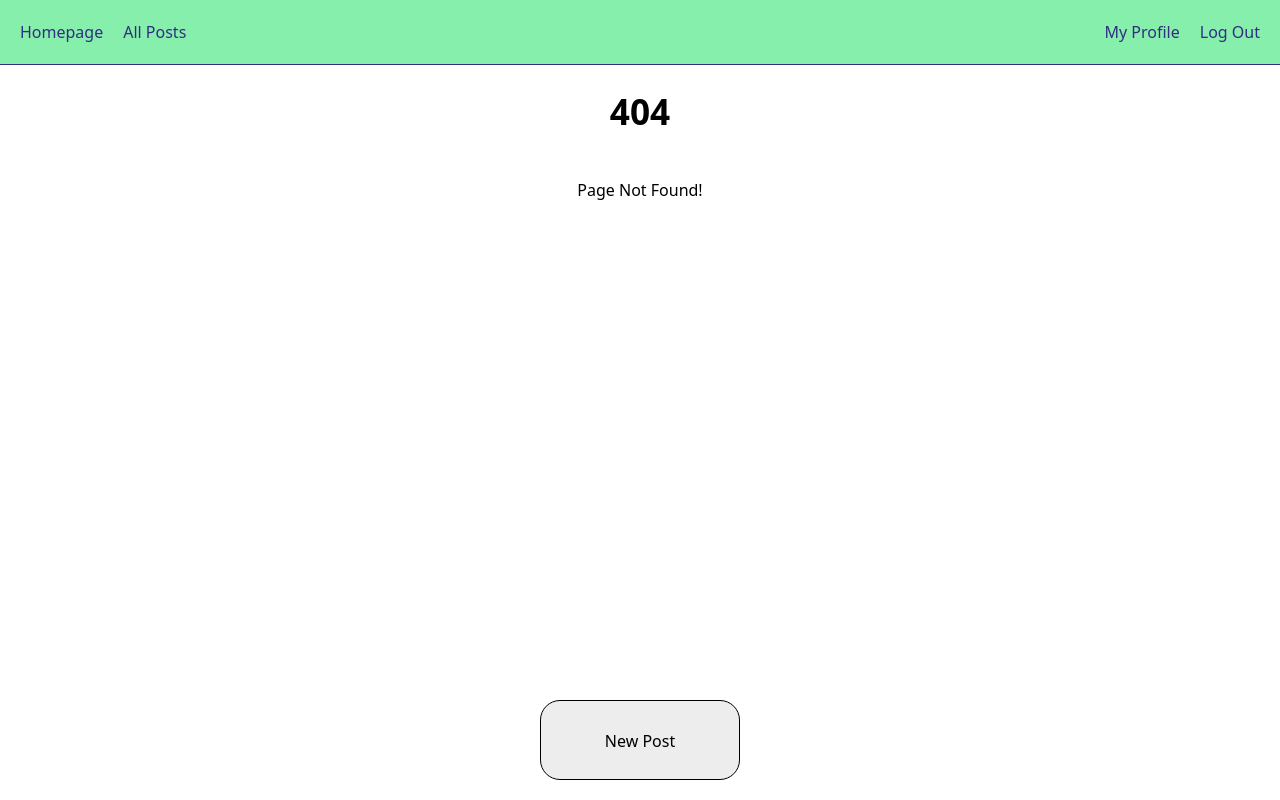
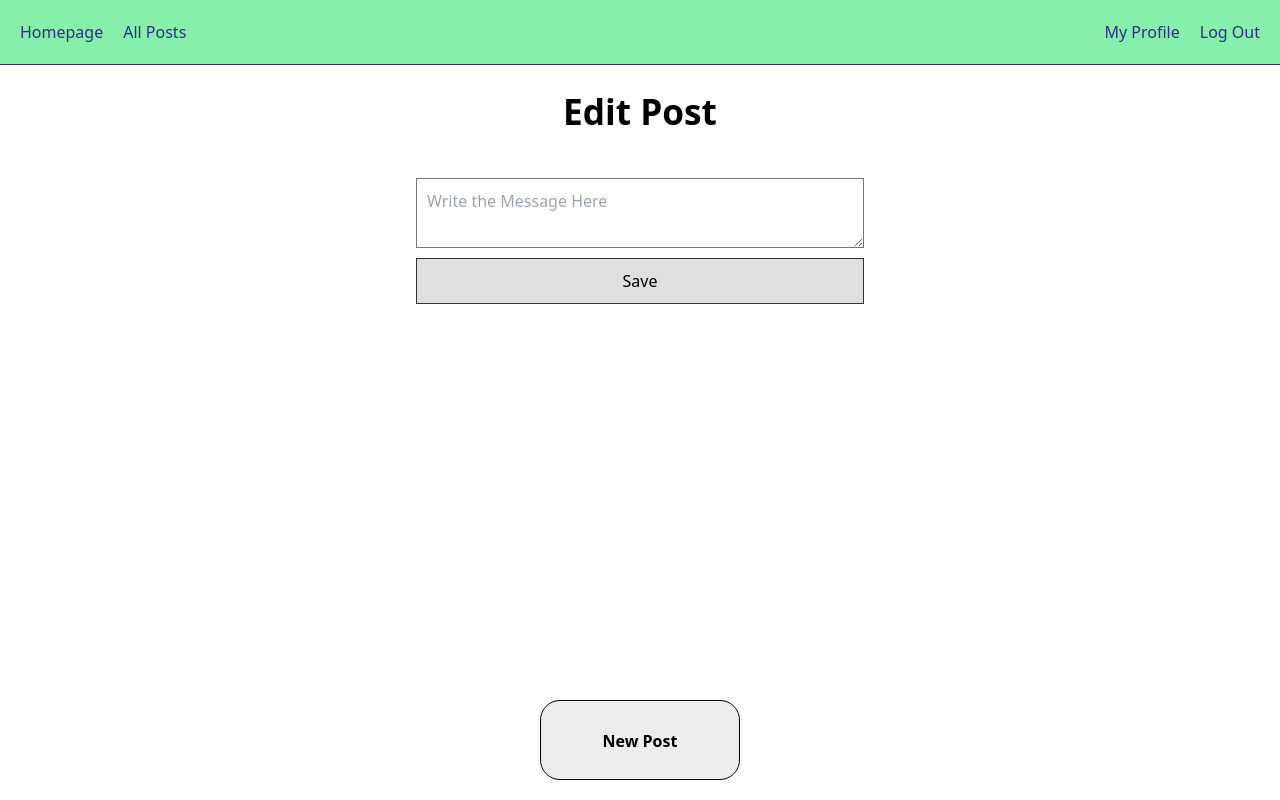
Before and after one commit to Shebara/TwitterClone, a Vue app: page /edit in a window 1280 px wide. Before the commit this address had no page. Built offline with nearby package versions, Linux system fonts and the light colour scheme; data requests are answered from the project's data file; sample sign-in values are in the browser's storage; what vue-moment would draw is missing.

Commit message:
Implement post creation

```diff
--- a/src/App.vue
+++ b/src/App.vue
@@ -72,7 +72,7 @@ export default {
   font-size: 1.2rem;
   font-weight: 600;
 }
-#app form input {
+#app form input, #app form textarea {
   border: 1px solid #777777;
   margin-bottom: 10px;
   padding: 10px;
--- a/src/components/PostButton.vue
+++ b/src/components/PostButton.vue
@@ -1,5 +1,5 @@
 <template>
-    <router-link class="post-button" v-show="display" :to="`/post`">
+    <router-link class="post-button" v-show="display" :to="`/edit`">
         New Post
     </router-link>
 </template>
--- a/src/modules/routes.js
+++ b/src/modules/routes.js
@@ -6,6 +6,7 @@ import Post from '../pages/SinglePost.vue';
 import User from '../pages/UserProfile.vue';
 import LogIn from '../pages/LogIn.vue';
 import Register from '../pages/Register.vue';
+import EditPost from '../pages/EditPost.vue';
 import Error404 from '../pages/404.vue';
 
 const routes = [
@@ -45,6 +46,16 @@ const routes = [
         component: Register
     },
     {
+        name: 'New Post',
+        path: '/edit',
+        component: EditPost
+    },
+    {
+        name: 'Edit Post',
+        path: '/edit/:id',
+        component: EditPost
+    },
+    {
         name: 'Log Out',
         path: '/logout',
         component: {
--- /dev/null
+++ b/src/pages/EditPost.vue
@@ -0,0 +1,84 @@
+<template>
+  <div class="edit-post">
+    <h1>Edit Post</h1>
+    <form class="max-w-md flex flex-col mx-auto" @submit.prevent="submit">
+      <textarea v-model="content" placeholder="Write the Message Here"></textarea>
+      <button class="mb-2" type="submit">Save</button>
+    </form>
+    <div :class="error ? 'block' : 'hidden'" class="text-red-900 text-center">{{ error }}</div>
+  </div>
+</template>
+
+<script>
+export default {
+  name: 'RegisterUser',
+  data() {
+    return {
+      id: false,
+      userId: false,
+      content: '',
+      error: false
+    }
+  },
+  async created() {
+    try {
+      this.id = this.$route.params.id ? this.$route.params.id : false;
+      const userId = this.$store.getters.getUserId;
+
+      if ( this.id ) {
+        const res = await this.axios.get(`http://localhost:3000/posts/${this.id}`);
+        const post = res.data;
+
+        if ( userId !== post.authorId ) {
+          this.$router.push('/');
+
+          return;
+        }
+
+        this.userId = userId;
+        this.id = post.id;
+        this.content = post.content;
+      }
+    } catch(e) {
+      console.error(e);
+
+      this.$router.push('/');
+    }
+  },
+  methods: {
+    async submit() {
+      try {
+        const date = this.$moment().toISOString()
+        const content = this.content
+
+        if (! content || content.length < 1) {
+          this.error = 'The text cannot be empty.'
+
+          return;
+        }
+
+        this.error = false;
+
+        if (this.id) {
+          await this.axios.patch(`http://localhost:3000/posts/${this.id}`, {
+            content: content,
+            datePublished: date
+          })
+        } else {
+          const resp = await this.axios.post(`http://localhost:3000/posts`, {
+            content: content,
+            authorId: this.userId,
+            datePublished: date
+          });
+
+          this.id = resp.data.id;
+        }
+
+        this.$router.push(`/post/${this.id}`);
+      } catch(e) {
+        console.error(e);
+      }
+    }
+  }
+}
+</script>
```
